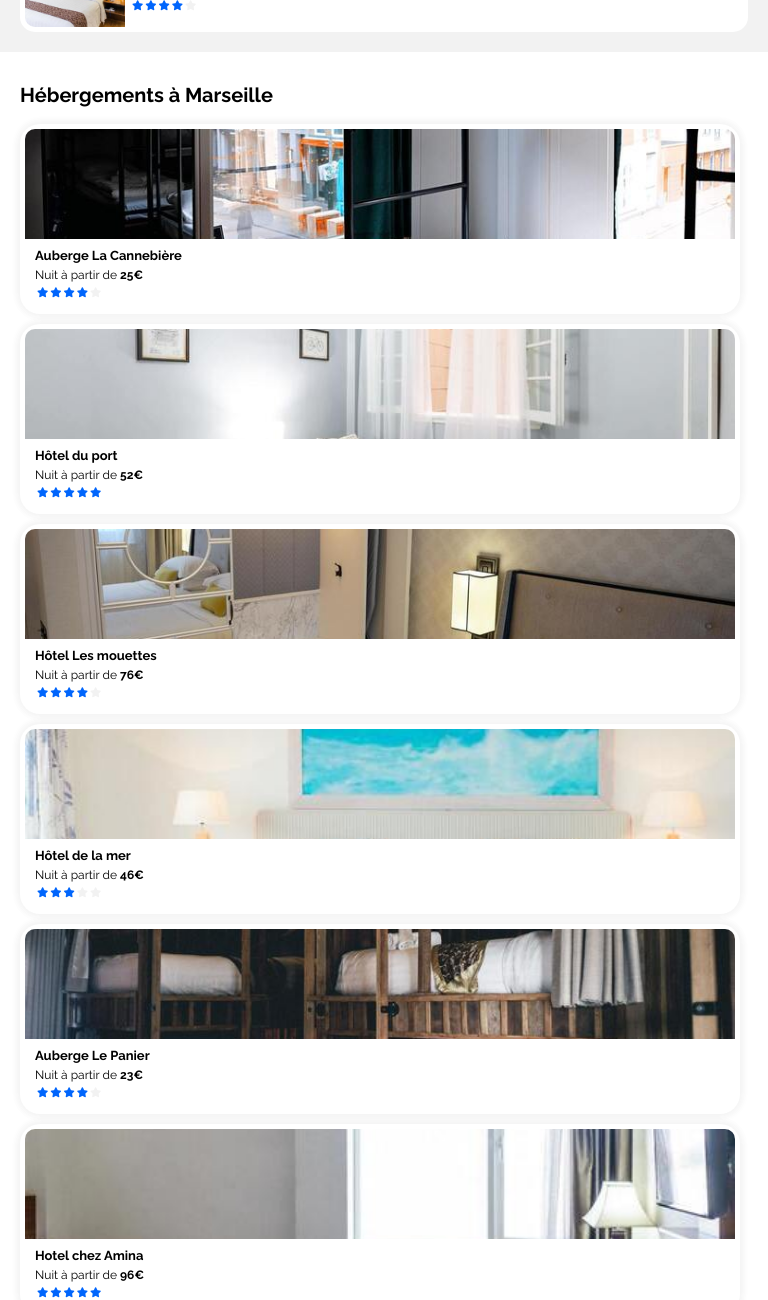
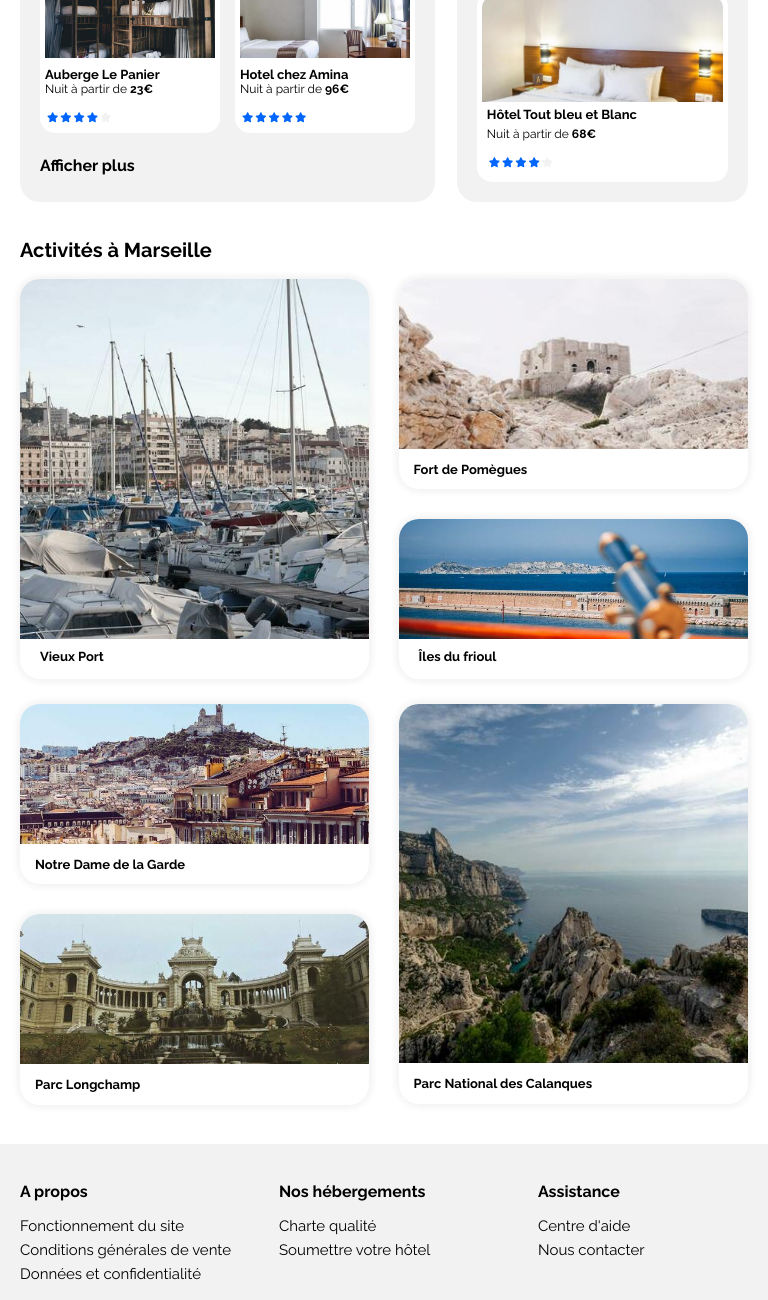
Before and after one commit to Bastardrosset/P2-BASTARD-ROSSET-Xavier, a plain HTML site: page index.html in a window 768 px wide. Shown: the part 900-2200 px from the top of the page. Drawn offline with Linux system fonts and the light colour scheme.

Commit message:
Add files via upload

```diff
--- a/CSS/style.css
+++ b/CSS/style.css
@@ -273,11 +273,12 @@ header .navBar ul li a:hover {
 .imgPopulaireMarseille {
   display: flex;
   width: 100%;
+  height: 31%;
   margin-bottom: 20px;
   cursor: pointer;
 }
 .imgPopulaireMarseille img {
-  width: 100px;
+  width: 40%;
   height: 105px;
   border-radius: 10px 0 0 10px;
   object-fit: cover;
@@ -310,12 +311,17 @@ header .navBar ul li a:hover {
 .rowActivites .column_2,
 .rowActivites .img_4,
 .rowActivites .column_4 {
+  display: flex;
+  flex-direction: column;
+  justify-content: space-between;
   width: 23%;
   height: 380px;
   cursor: pointer;
 }
-.rowActivites .column_2,
-.rowActivites .column_4 {
+.rowActivites .img_2,
+.rowActivites .img_3,
+.rowActivites .img_5,
+.rowActivites .img_6 {
   display: flex;
   flex-direction: column;
   justify-content: space-between;
@@ -337,12 +343,12 @@ header .navBar ul li a:hover {
   object-fit: cover;
 }
 .rowActivites .img_2 {
-  height: 200px;
+  height: 210px;
 }
 .rowActivites .img_2 img {
   object-fit: cover;
   width: 100%;
-  height: 150px;
+  height: 170px;
 }
 .rowActivites .img_3 {
   width: 100%;
@@ -351,20 +357,20 @@ header .navBar ul li a:hover {
 .rowActivites .img_3 img {
   object-fit: cover;
   width: 100%;
-  height: 110px;
+  height: 100px;
 }
 .rowActivites .img_5 {
   height: 160px;
   width: 100%;
 }
 .rowActivites .img_6 {
-  height: 60%;
+  height: 190px;
   margin-top: 30px;
 }
 .rowActivites .img_5 img {
   object-fit: cover;
   width: 100%;
-  height: 110px;
+  height: 120px;
 }
 .rowActivites .img_6 img {
   object-fit: cover;
@@ -408,7 +414,7 @@ footer :nth-child(2) {
   display: flex;
 }
 /************** Paramètres version mobile ***************/
-@media all and (max-width: 768px) {
+@media all and (max-width: 767px) {
   main {
     padding: 0;
     width: 100%;
@@ -500,6 +506,7 @@ footer :nth-child(2) {
   .rowFiltres ul {
     display: flex;
     align-self: flex-start;
+    justify-content: flex-start;
   }
   .rowFiltres ul li {
     margin: 0px 15px 10px 0px;
@@ -532,6 +539,16 @@ footer :nth-child(2) {
     background-color: #f2f2f2;
     border-radius: 0px 0px;
   }
+  .imgPopulaireMarseille {
+    width: 95%;
+  }
+  .imgPopulaireMarseille img {
+    width: 130px;
+    height: 120px;
+  }
+  .imgPopulaireMarseille .column ul {
+    margin-bottom: 8px;
+  }
   .hebergements {
     background-color: #fff;
     width: 99%;
@@ -549,10 +566,13 @@ footer :nth-child(2) {
   }
   .imgMarseille {
     width: 100%;
-    height: 190px;
+    height: 180px;
     margin-bottom: 10px;
     border-radius: 20px;
     box-shadow: 0.5px 0.5px 10px 0.5px #f2f2f2, -0.5px -0.5px 10px 0.5px #f2f2f2;
+    display: flex;
+    flex-direction: column;
+    justify-content: space-between;
   }
   .hebergements .imgMarseille img {
     height: 110px;
@@ -634,3 +654,81 @@ footer :nth-child(2) {
     display: flex;
   }
 }
+/*** Version tablette ***/
+@media all and (min-width: 768px) and (max-width: 991px) {
+  .main {
+  }
+  .hebergements {
+    width: 57%;
+  }
+  .imgMarseille {
+    width: 48%;
+  }
+  .populaires {
+    width: 40%;
+  }
+  .imgPopulaireMarseille {
+    flex-direction: column;
+    height: 190px;
+  }
+  .imgPopulaireMarseille img {
+    width: 100%;
+    border-radius: 10px 10px 0px 0px;
+  }
+  .activites {
+    height: 100%;
+  }
+  .rowActivites {
+    flex-wrap: wrap;
+    height: 100%;
+  }
+  .rowActivites .img_1,
+  .rowActivites .column_2,
+  .rowActivites .img_4,
+  .rowActivites .column_4 {
+    width: 48%;
+    height: 400px;
+  }
+  .rowActivites .img_1 img,
+  .rowActivites .img_4 img {
+    height: 370px;
+  }
+  .rowActivites .column_2,
+  .rowActivites .column_4 {
+    justify-content: space-between;
+  }
+  .rowActivites .column_2 .img_2 {
+    height: 210px;
+  }
+  .rowActivites .column_2 .img_3 {
+    height: 160px;
+  }
+  .rowActivites .column_2 .img_3 img {
+    height: 120px;
+  }
+  .rowActivites .column_4 .img_5 {
+    height: 180px;
+  }
+  .rowActivites .column_4 .img_5 img {
+    height: 140px;
+  }
+  .rowActivites .column_4 .img_6 {
+    height: 210px;
+  }
+  .rowActivites .column_4 .img_6 img {
+    height: 150px;
+  }
+  .rowActivites .img_4 {
+    order: 4;
+  }
+  .rowActivites .column_4,
+  .rowActivites .img_4 {
+    margin-top: 25px;
+  }
+  footer .footerPropos {
+    padding: 0px;
+  }
+  footer ul li {
+    font-size: 15px;
+  }
+}
```
